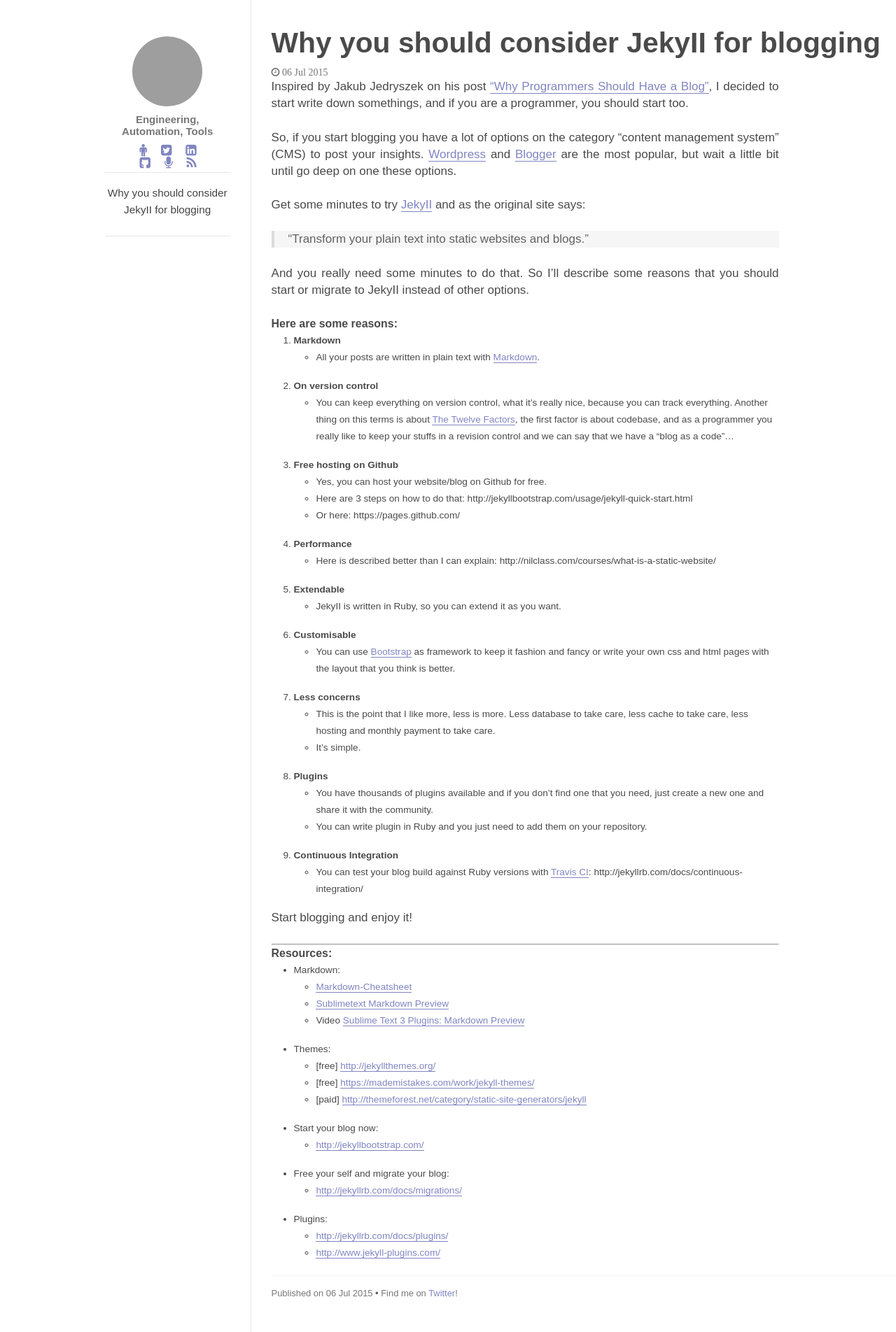
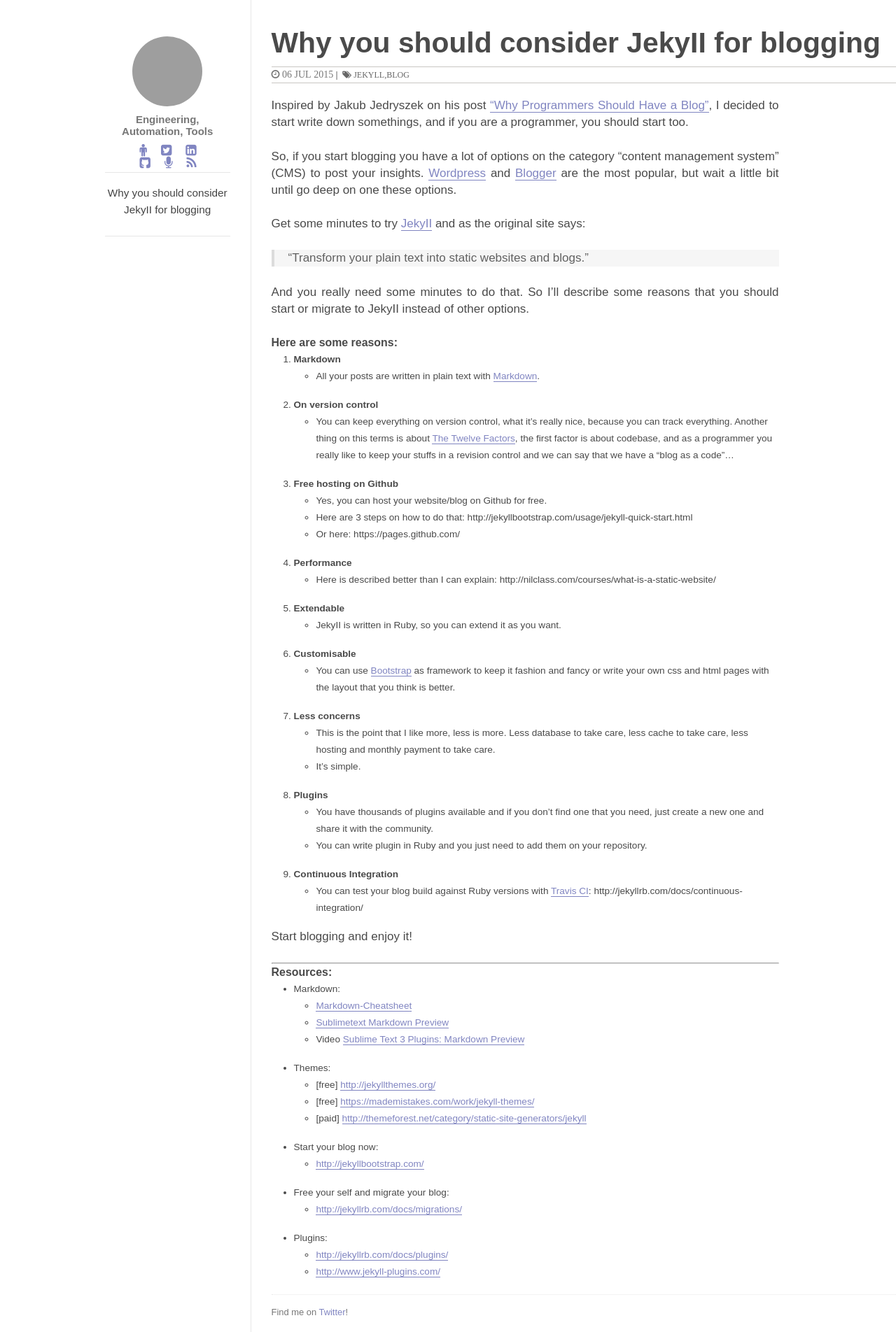
Before and after one commit to rodrigozrusso/rodrigozrusso.github.io, a Jekyll site: the page built from _posts/2015-07-06-Why-you-should-consider-JekyII-for-blogging.md, in a window 1280 px wide. Shown: the whole page at 70% size. Built offline with Jekyll 4.4.1, drawn with Linux system fonts in a browser that asks for light colours; grey boxes are pictures that could not be loaded.

```diff
--- a/_includes/post.html
+++ b/_includes/post.html
@@ -5,7 +5,10 @@
   <div id="post-info">
     <div id="info-container">
       <h2 id="title">{{ page.title }}</h1>
-      <span id="date" class="fa fa-clock-o">&nbsp;{{ page.date | date_to_string }}</span>
+      <div class="meta">
+        <span id="date" class="fa fa-clock-o">&nbsp;{{ page.date | date_to_string }}</span>&nbsp;|&nbsp;
+        <span id="tags" class="fa fa-tags">&nbsp;{{ page.tags | array_to_sentence }}</span>
+      </div>
     </div>
   </div>
 
@@ -14,8 +17,7 @@
   </div>
   <div class="colophon">
     <p>
-      <span id="pub-date">Published on {{ page.date | date_to_string }}</span> <span class="separator">&bull;</span>
-      <span id="social">Find me on <a href="">Twitter</a>!</span>
+      <span id="social">Find me on <a href="{{ site.twitter }}">Twitter</a>!</span>
     </p>
   </div>
 </div>
--- a/_posts/2015-07-06-Why-you-should-consider-JekyII-for-blogging.md
+++ b/_posts/2015-07-06-Why-you-should-consider-JekyII-for-blogging.md
@@ -2,7 +2,7 @@
 layout: post
 title: Why you should consider JekyII for blogging
 date:   2015-07-06 10:00:00
-categories: jekyll, blog
+tags: jekyll, blog
 ---
 Inspired by Jakub Jedryszek on his post [“Why Programmers Should Have a Blog"](http://architects.dzone.com/articles/why-programmers-should-have), I decided to start write down somethings, and if you are a programmer, you should start too.
 
```
